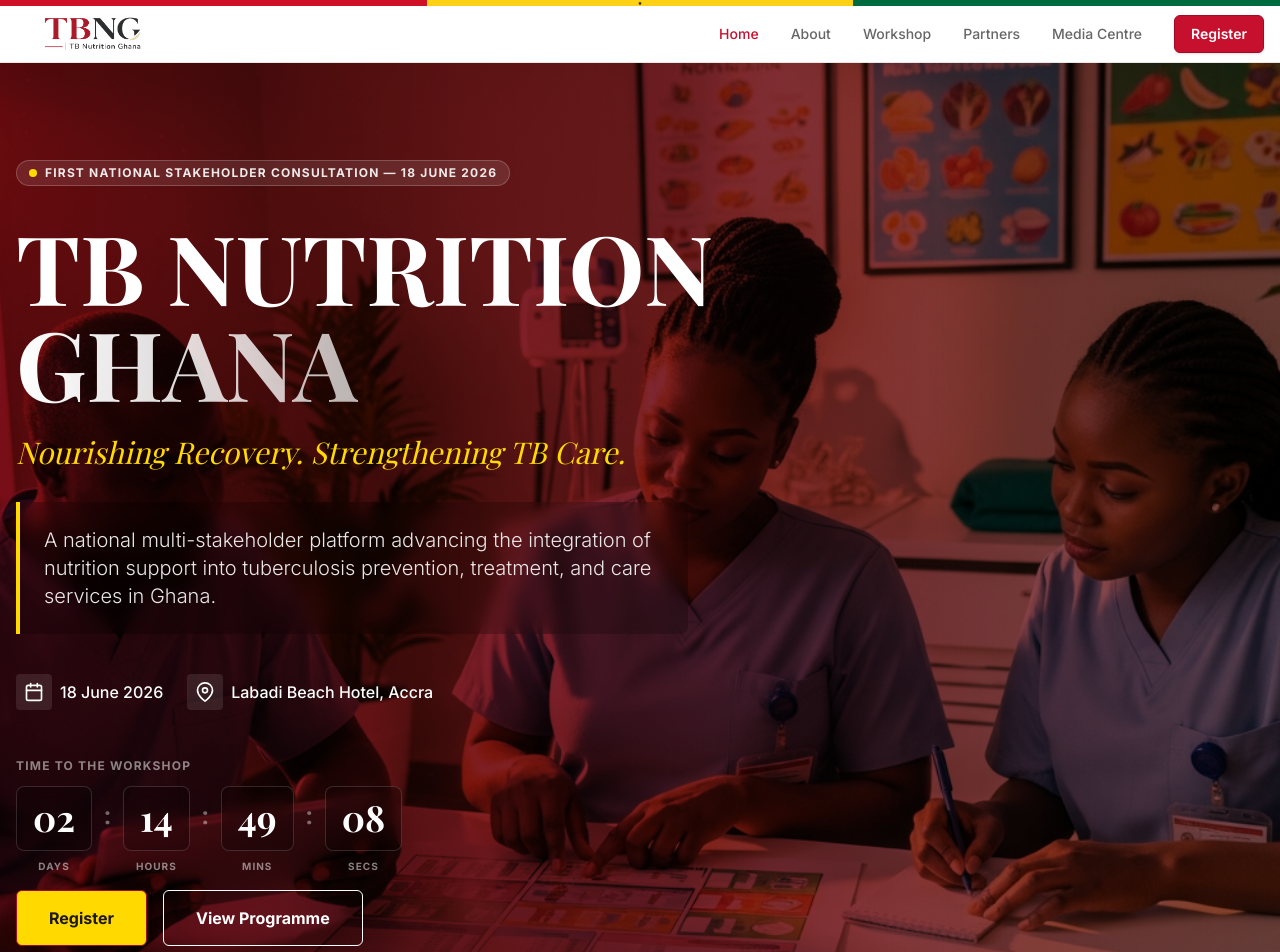
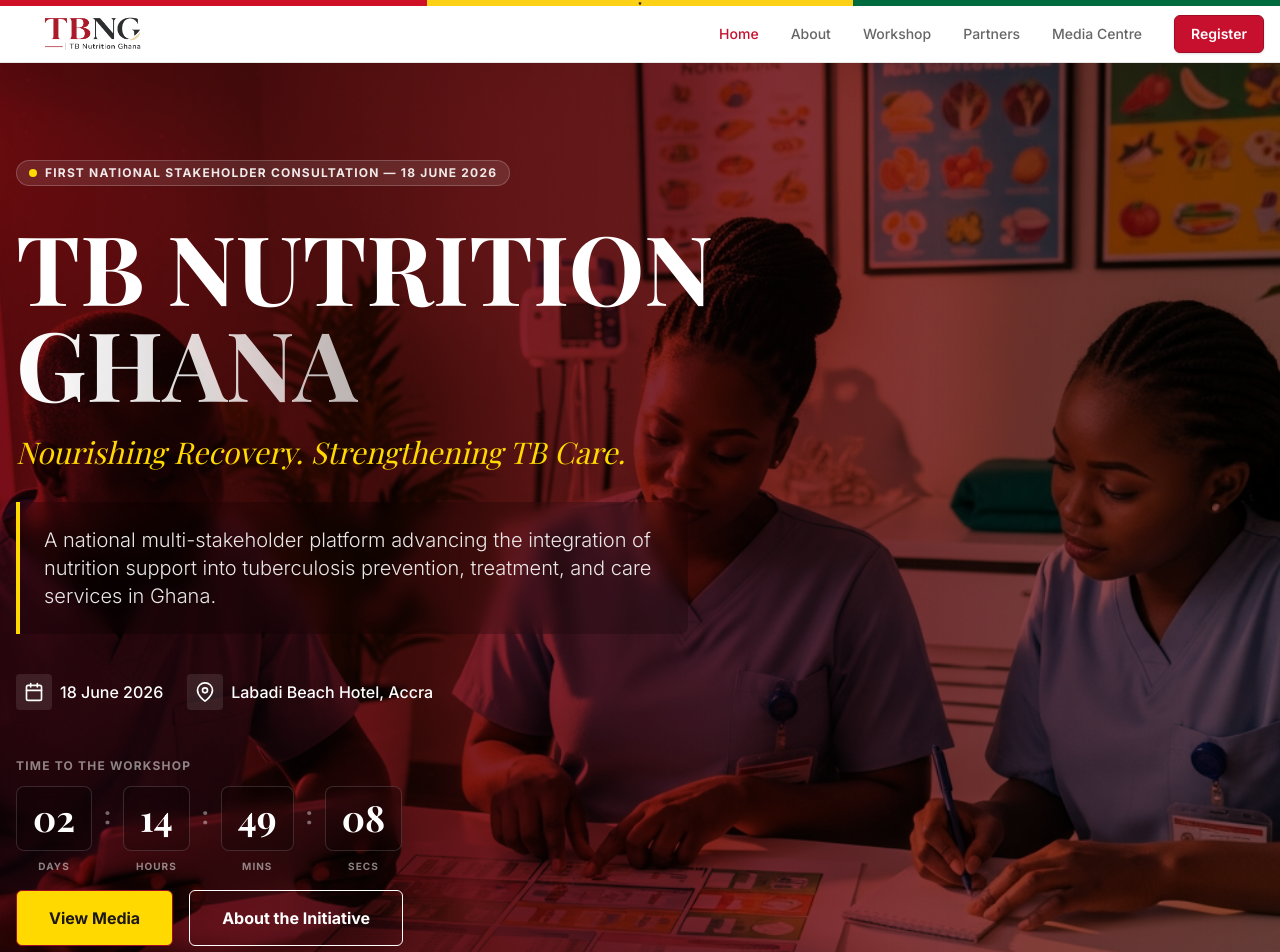
Before and after one commit to Holystick5155/thnutritionghana, a React (Vite) app: page / in a window 1280 px wide. Shown: the top 952 px of the page. Built offline with nearby package versions, Linux system fonts and the light colour scheme; a web font is replaced by a local one.

Commit message:
New Updates - After Workshop

```diff
--- a/src/components/Countdown.tsx
+++ b/src/components/Countdown.tsx
@@ -58,7 +58,7 @@ export default function Countdown() {
       <div className="inline-flex items-center gap-2 px-4 py-2 bg-accent/20 border border-accent/40 rounded-full">
         <span className="w-2 h-2 rounded-full bg-accent" />
         <span className="text-sm font-bold text-white uppercase tracking-widest">
-          Workshop in Progress — 18 June 2026
+          Workshop concluded — 18 June 2026
         </span>
       </div>
     );
--- a/src/pages/home.tsx
+++ b/src/pages/home.tsx
@@ -133,26 +133,16 @@ export default function Home() {
             <Countdown />
 
             <div className="flex flex-wrap gap-3 md:gap-4 mt-4">
-              <Link href="/register">
+              <Link href="/media">
                 <Button
                   size="lg"
                   className="bg-accent text-accent-foreground hover:bg-accent/90 h-12 md:h-14 px-6 md:px-8 text-sm md:text-base font-bold shadow-lg"
-                  data-testid="button-programme-hero"
+                  data-testid="button-media-hero"
                 >
-                  Register
+                  View Media
                 </Button>
               </Link>
-              <Link href="/workshop">
-                <Button
-                  size="lg"
-                  variant="outline"
-                  className="h-12 md:h-14 px-6 md:px-8 text-sm md:text-base font-bold bg-transparent border-white text-white hover:bg-white/10"
-                  data-testid="button-about-hero"
-                >
-                  View Programme
-                </Button>
-              </Link>
-              {/* <Link href="/about">
+              <Link href="/about">
                 <Button
                   size="lg"
                   variant="outline"
@@ -161,7 +151,7 @@ export default function Home() {
                 >
                   About the Initiative
                 </Button>
-              </Link> */}
+              </Link>
             </div>
           </motion.div>
         </div>
```
